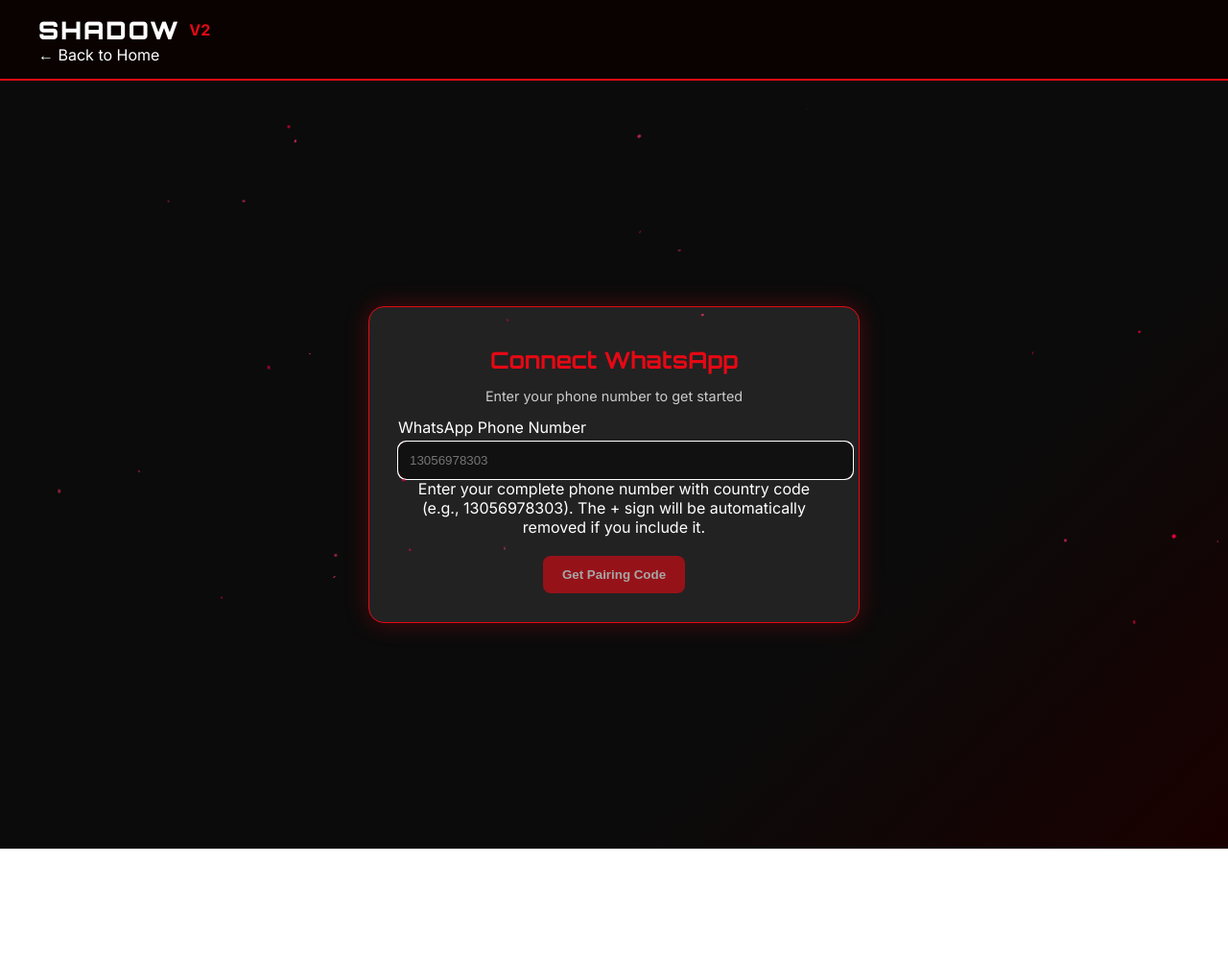
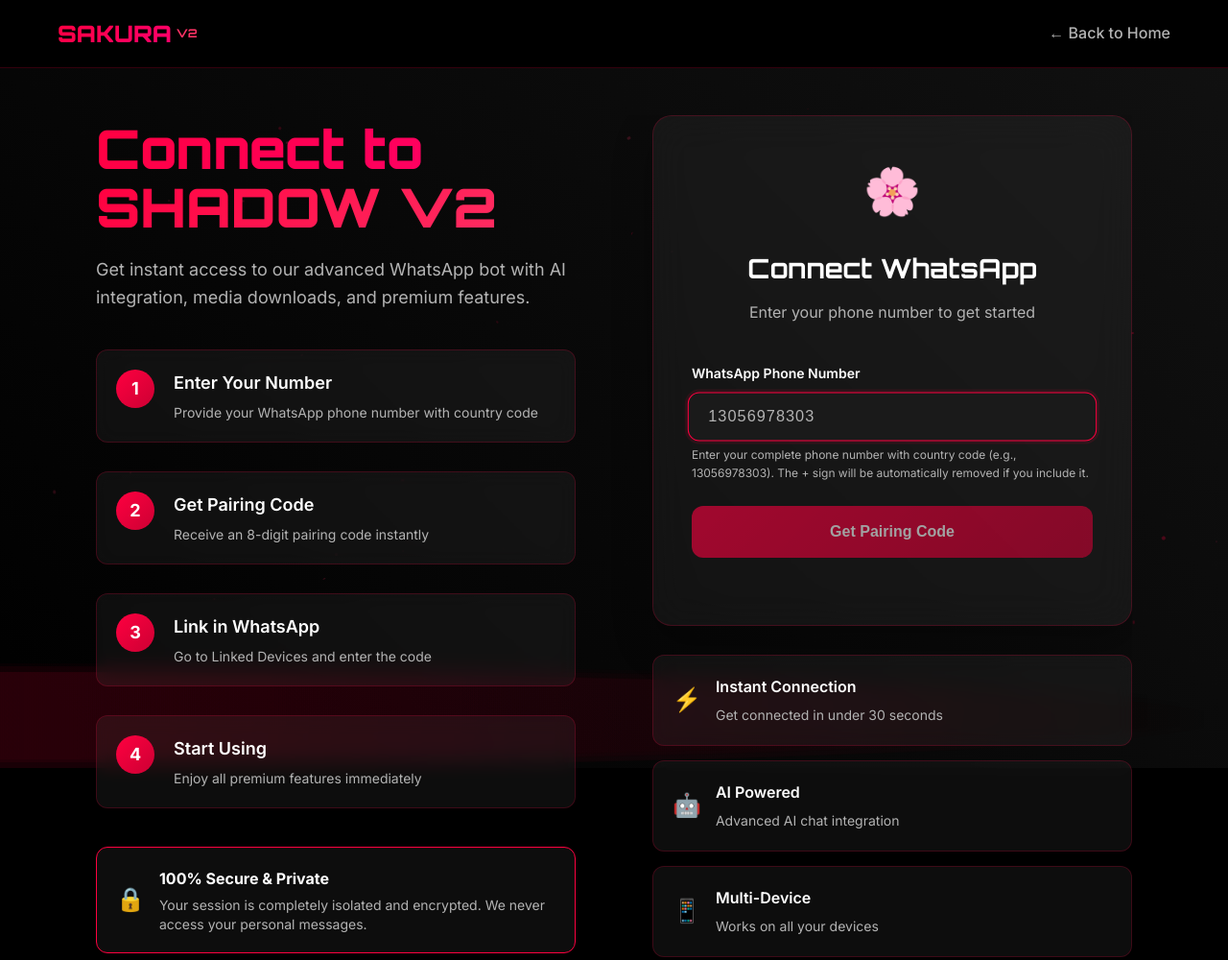
Before and after one commit to vtry813-sketch/bout-kk, a website: page public/getbot.html in a window 1280 px wide. Shown: the whole page at 96% size. Before the commit the page ends 884 px from the top, so only its background shows below. Drawn offline with Linux system fonts and the light colour scheme; no server answers.

Commit message:
Update getbot.html

```diff
--- a/public/getbot.html
+++ b/public/getbot.html
@@ -5,140 +5,15 @@
     <meta name="viewport" content="width=device-width, initial-scale=1.0">
     <title>Get SHADOW V2 Bot - Connect Your WhatsApp</title>
     <meta name="description" content="Connect your WhatsApp to SHADOW V2 bot in seconds. Enter your phone number and get instant pairing.">
+
     <link rel="preconnect" href="https://fonts.googleapis.com">
     <link rel="preconnect" href="https://fonts.gstatic.com" crossorigin>
     <link href="https://fonts.googleapis.com/css2?family=Orbitron:wght@400;700;900&family=Inter:wght@300;400;500;600;700&display=swap" rel="stylesheet">
-    <style>
-        :root {
-            --red: #e50914;
-            --dark: #0b0b0b;
-            --light: #ffffff;
-            --gray: #222;
-        }
 
-        body {
-            background: linear-gradient(135deg, var(--dark) 70%, #1a0000);
-            color: var(--light);
-            font-family: 'Inter', sans-serif;
-            margin: 0;
-            padding: 0;
-            overflow-x: hidden;
-        }
-
-        .navbar {
-            background: rgba(10, 0, 0, 0.9);
-            padding: 15px 40px;
-            position: sticky;
-            top: 0;
-            border-bottom: 2px solid var(--red);
-            z-index: 1000;
-        }
-
-        .nav-logo .logo-text {
-            font-family: 'Orbitron', sans-serif;
-            color: var(--light);
-            font-size: 1.6em;
-            font-weight: 900;
-            letter-spacing: 2px;
-        }
-
-        .nav-logo .logo-version {
-            color: var(--red);
-            font-weight: bold;
-            margin-left: 4px;
-        }
-
-        .nav-link {
-            color: var(--light);
-            text-decoration: none;
-            transition: color 0.3s;
-        }
-
-        .nav-link:hover {
-            color: var(--red);
-        }
-
-        .getbot-main {
-            display: flex;
-            justify-content: center;
-            align-items: center;
-            min-height: 90vh;
-            padding: 40px;
-        }
-
-        .form-card {
-            background: var(--gray);
-            border: 1px solid var(--red);
-            border-radius: 16px;
-            padding: 30px;
-            box-shadow: 0 0 25px rgba(229, 9, 20, 0.3);
-            width: 100%;
-            max-width: 450px;
-            text-align: center;
-        }
-
-        .form-icon {
-            font-size: 2rem;
-        }
-
-        .form-header h2 {
-            margin: 10px 0;
-            font-family: 'Orbitron', sans-serif;
-            color: var(--red);
-        }
-
-        .form-header p {
-            font-size: 0.9em;
-            color: #ccc;
-        }
-
-        label {
-            text-align: left;
-            display: block;
-            margin-bottom: 5px;
-            color: var(--light);
-        }
-
-        input {
-            width: 100%;
-            padding: 10px;
-            border: 2px solid var(--red);
-            border-radius: 8px;
-            background: #111;
-            color: var(--light);
-        }
-
-        .submit-btn {
-            background: var(--red);
-            color: var(--light);
-            border: none;
-            border-radius: 8px;
-            padding: 12px 20px;
-            font-weight: bold;
-            cursor: pointer;
-            margin-top: 20px;
-            transition: background 0.3s;
-        }
-
-        .submit-btn:hover {
-            background: #ff1a1a;
-        }
-
-        .result {
-            margin-top: 20px;
-            padding: 20px;
-            border-radius: 12px;
-            background: #111;
-            border: 1px solid var(--red);
-        }
-
-        .pairing-code {
-            font-family: 'Orbitron', sans-serif;
-            font-size: 1.8rem;
-            color: var(--red);
-            letter-spacing: 3px;
-        }
-    </style>
+    <link rel="stylesheet" href="/css/style.css">
+    <link rel="stylesheet" href="/css/getbot.css">
+    <link rel="stylesheet" href="/css/getbot-mobile-optimized.css">
+    <link rel="stylesheet" href="/css/getbot-animations.css">
 </head>
 <body>
     <div class="background-animation">
@@ -154,7 +29,7 @@
         <div class="nav-container">
             <div class="nav-logo">
                 <a href="/" style="text-decoration: none; display: flex; align-items: center; gap: 5px;">
-                    <span class="logo-text">SHADOW</span>
+                    <span class="logo-text">SAKURA</span>
                     <span class="logo-version">V2</span>
                 </a>
             </div>
@@ -167,10 +42,62 @@
     <main class="getbot-main">
         <div class="container">
             <div class="getbot-container">
+                <div class="getbot-info">
+                    <div class="info-content">
+                        <h1 class="getbot-title">
+                            <span class="title-main">Connect to</span>
+                            <span class="title-brand">SHADOW V2</span>
+                        </h1>
+                        <p class="getbot-subtitle">
+                            Get instant access to our advanced WhatsApp bot with AI integration,
+                            media downloads, and premium features.
+                        </p>
+
+                        <div class="connection-steps">
+                            <div class="step">
+                                <div class="step-number">1</div>
+                                <div class="step-content">
+                                    <h3>Enter Your Number</h3>
+                                    <p>Provide your WhatsApp phone number with country code</p>
+                                </div>
+                            </div>
+                            <div class="step">
+                                <div class="step-number">2</div>
+                                <div class="step-content">
+                                    <h3>Get Pairing Code</h3>
+                                    <p>Receive an 8-digit pairing code instantly</p>
+                                </div>
+                            </div>
+                            <div class="step">
+                                <div class="step-number">3</div>
+                                <div class="step-content">
+                                    <h3>Link in WhatsApp</h3>
+                                    <p>Go to Linked Devices and enter the code</p>
+                                </div>
+                            </div>
+                            <div class="step">
+                                <div class="step-number">4</div>
+                                <div class="step-content">
+                                    <h3>Start Using</h3>
+                                    <p>Enjoy all premium features immediately</p>
+                                </div>
+                            </div>
+                        </div>
+
+                        <div class="security-note">
+                            <div class="security-icon">🔒</div>
+                            <div class="security-text">
+                                <strong>100% Secure & Private</strong>
+                                <p>Your session is completely isolated and encrypted. We never access your personal messages.</p>
+                            </div>
+                        </div>
+                    </div>
+                </div>
+
                 <div class="getbot-form-container">
                     <div class="form-card">
                         <div class="form-header">
-                            <div class="form-icon"></div>
+                            <div class="form-icon">🌸</div>
                             <h2>Connect WhatsApp</h2>
                             <p>Enter your phone number to get started</p>
                         </div>
@@ -245,9 +172,34 @@
                         </div>
                     </div>
 
-
+                    <div class="info-cards">
+                        <div class="info-card">
+                            <div class="card-icon">⚡</div>
+                            <div class="card-content">
+                                <h4>Instant Connection</h4>
+                                <p>Get connected in under 30 seconds</p>
+                            </div>
+                        </div>
+                        <div class="info-card">
+                            <div class="card-icon">🤖</div>
+                            <div class="card-content">
+                                <h4>AI Powered</h4>
+                                <p>Advanced AI chat integration</p>
+                            </div>
+                        </div>
+                        <div class="info-card">
+                            <div class="card-icon">📱</div>
+                            <div class="card-content">
+                                <h4>Multi-Device</h4>
+                                <p>Works on all your devices</p>
+                            </div>
+                        </div>
+                    </div>
+                </div>
+            </div>
+        </div>
     </main>
 
     <script src="/js/getbot.js"></script>
 </body>
-</html>
+    </html>
```
